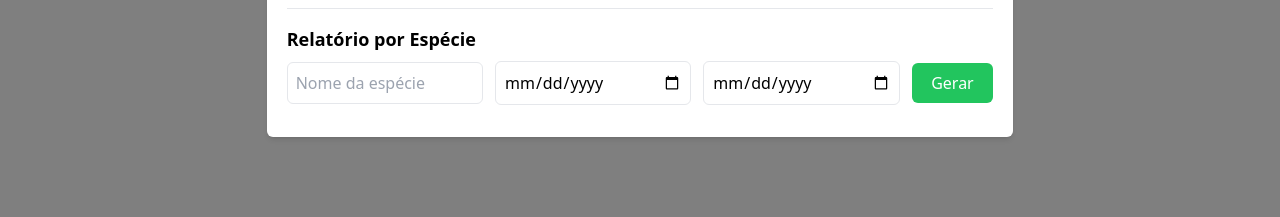
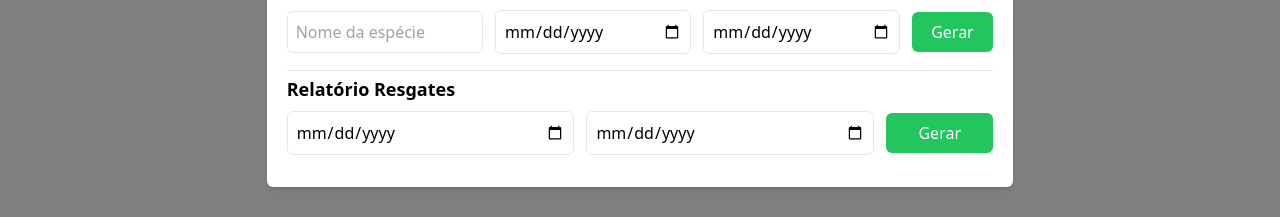
Before and after one commit to Amauri1327/Front-end-Cetas-Resgate, a React (Vite) app: page / in a window 1280 px wide. Both pictures are taken after a click on the button "Relatório". Shown: the part 238-455 px from the top of the page. Built offline with nearby package versions, Linux system fonts and the light colour scheme; no server answers.

Commit message:
criacao campos input para relotorio dos Resgates entre intervalos de datas

```diff
--- a/src/Components/Modal/modal-relatorio.jsx
+++ b/src/Components/Modal/modal-relatorio.jsx
@@ -1,21 +1,37 @@
 import React, { useState } from "react";
+import { PiKeyReturnThin } from "react-icons/pi";
 
 const Modal = ({ isVisible, onClose }) => {
-  const [speciesName, setSpeciesName] = useState("");
+  const [searchTerm, setSearchTerm] = useState("");
   const [startDate, setStartDate] = useState("");
   const [endDate, setEndDate] = useState("");
 
   const handleGenerateReport = async (reportType) => {
+
+    if (!startDate || !endDate) {
+      alert("Por favor, preencher as datas inicial e final.");
+      return;
+    }
+    if (reportType === "rescueBySpecie" && !searchTerm) {
+      alert("Por favor preencher o nome da espécie.");
+      return;
+    }
+
     let endPoint;
 
     switch (reportType) {
       case "applicant":
         endPoint = "/report/applicant/excel";
         break;
-      case "rescue":
-        // Construir endpoint com os parâmetros da espécie e datas
-        endPoint = `/list-animalsName-between-dates/export?especie=${speciesName}&dataInicio=${startDate}&dataFim=${endDate}`;
+
+      case "rescueBySpecie":
+        endPoint = `/list-animalsName-between-dates/export?especie=${searchTerm}&dataInicio=${startDate}&dataFim=${endDate}`;
         break;
+
+      case "rescueByDateRange":
+        endPoint = `/list-rescue-between-dates/export?startDate=${startDate}&endDate=${endDate}`;
+        break;
+
       default:
         break;
     }
@@ -37,7 +53,7 @@ const Modal = ({ isVisible, onClose }) => {
       link.href = url;
       link.setAttribute(
         "download",
-        `relatorio_${reportType}_${speciesName || "geral"}.xlsx`
+        `relatorio_${reportType}_${searchTerm || "geral"}.xlsx`
       );
       document.body.appendChild(link);
       link.click();
@@ -87,8 +103,8 @@ const Modal = ({ isVisible, onClose }) => {
           <input
             type="text"
             placeholder="Nome da espécie"
-            value={speciesName}
-            onChange={(e) => setSpeciesName(e.target.value)}
+            value={searchTerm}
+            onChange={(e) => setSearchTerm(e.target.value)}
             className="w-full mb-3 p-2 border rounded-md"
           />
 
@@ -110,14 +126,53 @@ const Modal = ({ isVisible, onClose }) => {
 
           {/* Botão para gerar relatório de espécie */}
           <button
-            id="rescue"
-            onClick={() => handleGenerateReport("rescue")}
+            id="rescueBySpecie"
+            onClick={() => handleGenerateReport("rescueBySpecie")}
             className="px-4 w-56 py-2 bg-green-500 text-white rounded-md hover:bg-green-600 -mt-3"
           >
             Gerar
           </button>
           </div>
-        {/* ----------------------------------------------------------- */}
+        {/* ================================================================================ */}
+
+        <hr className="my-1"/>
+
+        <h2 className="text-lg font-bold mb-2 text-left">Relatório  Resgates</h2>
+
+
+
+        <div className="flex items-center gap-3">
+
+          {/* Campo para a data inicial */}
+          <input
+            type="date"
+            value={startDate}
+            onChange={(e) => setStartDate(e.target.value)}
+            className="w-full mb-3 p-2 border rounded-md"
+          />
+
+          {/* Campo para a data final */}
+          <input
+            type="date"
+            value={endDate}
+            onChange={(e) => setEndDate(e.target.value)}
+            className="w-full mb-3 p-2 border rounded-md"
+          />
+
+          {/* Botão para gerar relatório de espécie */}
+          <button
+            id="rescueByDateRange"
+            onClick={() => handleGenerateReport("rescueByDateRange")}
+            className="px-4 w-56 py-2 bg-green-500 text-white rounded-md hover:bg-green-600 -mt-3"
+          >
+            Gerar
+          </button>
+          </div>
+        {/* ================================================================================ */}
+
+
+
+
 
 
 
```
